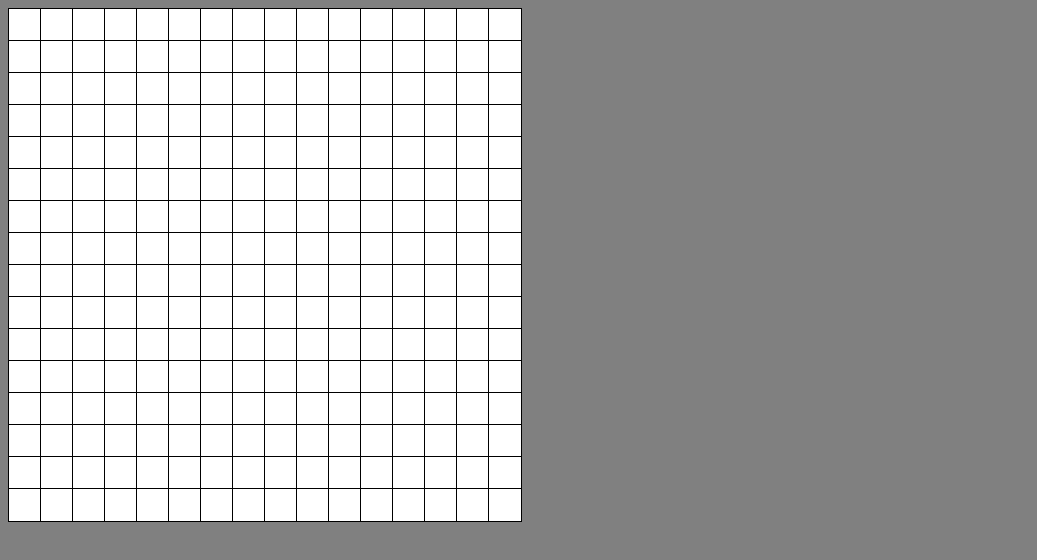
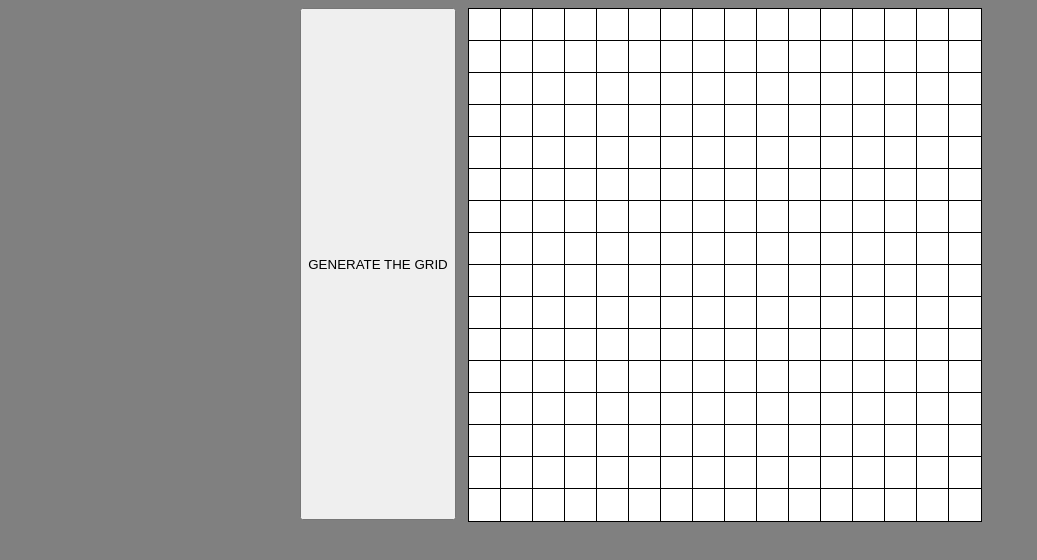
Before and after one commit to hiromikoreyes/Etch-a-Sketch, a plain HTML site: page index.html in a window 1280 px wide. Shown: the whole page, without its empty margins (0-1037 px from the left). Drawn offline with Linux system fonts and the light colour scheme.

Commit message:
Created the option tocreate a grid of any size

```diff
--- a/app.js
+++ b/app.js
@@ -1,54 +1,78 @@
-//functions
+generateGrid(16,16); //default page
+
+
 function hoverEffect(pixel){
     // Add the class .hover, to the pixel elements that the mouse is hovering over
-
     pixel.classList.add('hover');
 }
 
 
 function unHoverEffect(pixel){
     // Remove the class .hover, to the pixel elements that the mouse is hovering over
-
     pixel.classList.remove('hover');
 }
 
 
+function generateGrid(width, height){
+    /*Generate a grid of width by height pixel elements.*/
+
+    //declare container object thingy
+    const pixelContainer = document.querySelector('#grid');
+    let gridArray = new Array(width);
 
 
-const pixelContainer = document.querySelector('#grid');
+    //change the css of the pixelContainer
+    pixelContainer.setAttribute('style',
+    `grid-template-columns: repeat(${width}, 32px);
+    grid-template-rows: repeat(${height}, 32px)`)
 
 
     //init 2d array
-
-let gridArray = new Array(16);
-
-for (i = 0; i < 16; i ++){
-    gridArray[i] = new Array(16);
+    for (i = 0; i < width; i ++){
+        gridArray[i] = new Array(height);
     }
 
+
     //init pixel elements
+    for (i = 0; i < width; i ++){
 
-for (i = 0; i < 16; i ++){
-
-    for (j = 0; j < 16; j++){
+        for (j = 0; j < height; j++){
             gridArray[i][j] = document.createElement('div');
             gridArray[i][j].classList.add('pixel')
             pixelContainer.appendChild(gridArray[i][j]);
         }
     }
 
+    createEventListeners();
 
-//add event listeners
-
-const pixels = document.querySelectorAll('.pixel');
+}
 
 
-/*
-Darkens the pixel that you hover over.
-*/
+function createEventListeners(){
+    const pixels = document.querySelectorAll('.pixel');
     pixels.forEach( pixel => {
         pixel.addEventListener('mouseover', () => hoverEffect(pixel))
     });
     pixels.forEach( pixel => {
         pixel.addEventListener('mouseout', () => unHoverEffect(pixel))
     });
+}
+
+
+function removeAllPixels(pixelContainer){
+    const pixels = document.querySelectorAll('.pixel');
+    pixels.forEach(pixel => {
+        pixelContainer.removeChild(pixel);
+    });
+}
+
+
+const btnGenerate = document.addEventListener('click', () => {
+
+    width = prompt('width','');
+    length = prompt('length','');
+
+    const pixelContainer = document.querySelector('#grid');
+    removeAllPixels(pixelContainer);
+    generateGrid(width,length);
+});
--- a/index.html
+++ b/index.html
@@ -8,8 +8,11 @@
     </head>
 
     <body>
+        <div id="drawing-area">
+            <button id="generate-grid"> GENERATE THE GRID </button>
+            <div id="grid"></div>
+        </div>
 
-        <div id="grid"></div>
 
 
     </body>
--- a/style.css
+++ b/style.css
@@ -4,9 +4,15 @@ body{
 
 #grid{
     display: grid;
-    grid-template-columns: repeat(16, 32px);
-    grid-template-rows: repeat(16, 32px);
+}
 
+#drawing-area{
+    display: flex;
+    flex-grow: 50%;
+    flex-shrink: 0;
+    gap: 12px;
+    justify-content: center;
+    align-content: center;
 }
 
 .pixel{
```
Lines whose indentation alone changed are shown as unchanged.
